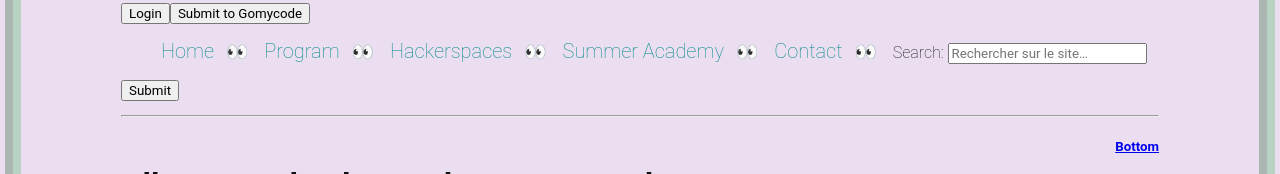
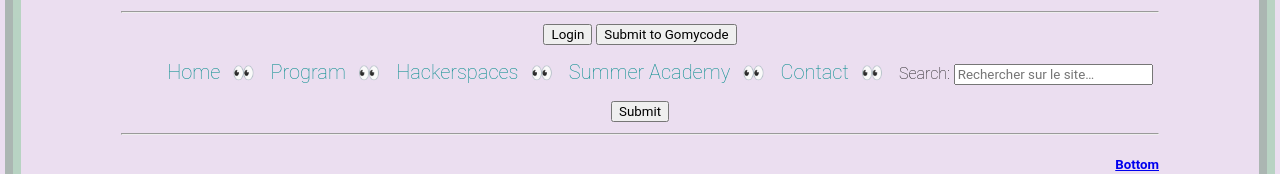
Before and after one commit to oussama24bessaad/Full-Stack-check-points, a plain HTML site: page index.html in a window 1280 px wide. Shown: the part 237-411 px from the top of the page. Drawn offline with Linux system fonts and the light colour scheme.

Commit message:
Add files via upload

```diff
--- a/index.html
+++ b/index.html
@@ -26,7 +26,7 @@
       </th>
       <th> <img src="/media/jack ma.jpg" height="200px" width="700"></th>
 
-      <th style="width: 200px; align-content: center; text-align: left;" >
+      <th style="width: 200px; align-content: center; text-align: left;">
         <form action="https://gomycode.com/TN-FR/home" method="get" target="_blank">
 
 
@@ -44,16 +44,16 @@
 
       </th>
     </table>
-
+    <hr>
 
     <table>
 
-      <th>
+      <th style="align-content: center;">
 
 
         <form action="https://gomycode.com/TN-FR/home" method="get" target="_blank">
 
-      </th>
+
 
           <button type="submit">Login</button>
           <button type="submit" formaction="https://gomycode.com/TN-FR/home" target="_blank">Submit to Gomycode</button>
@@ -241,7 +241,7 @@
 
 <footer class="footer-distributed">
   <section>
-  <marquee behavior="scroll" direction="left" scrollamount="10" >Welcome to Gomycode!! By
+    <marquee behavior="scroll" direction="left" scrollamount="10">Welcome to Gomycode!! By
       Oussama <upset>©</upset>
     </marquee>
     </marquee>
@@ -276,4 +276,5 @@
   </div>
 
 </footer>
+
 </html>
```
Lines whose indentation alone changed are shown as unchanged.
